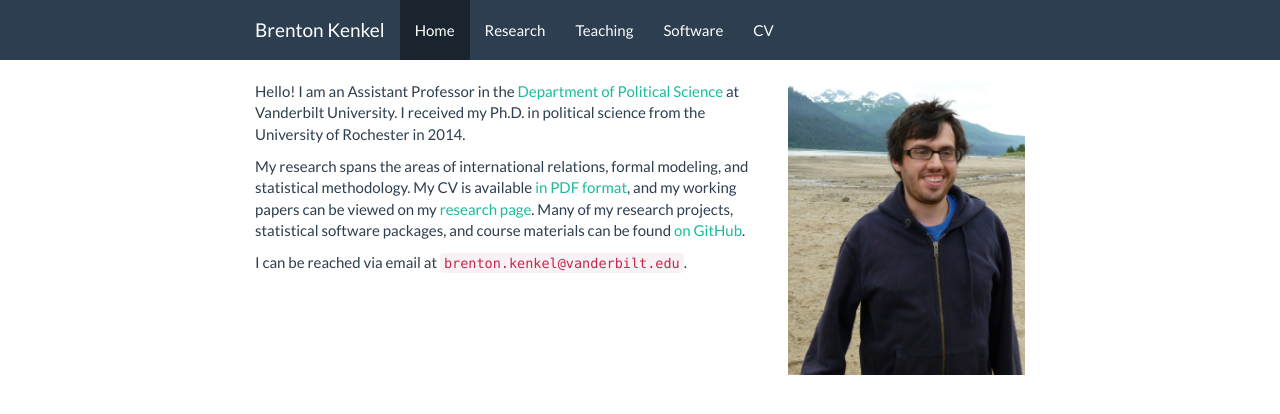
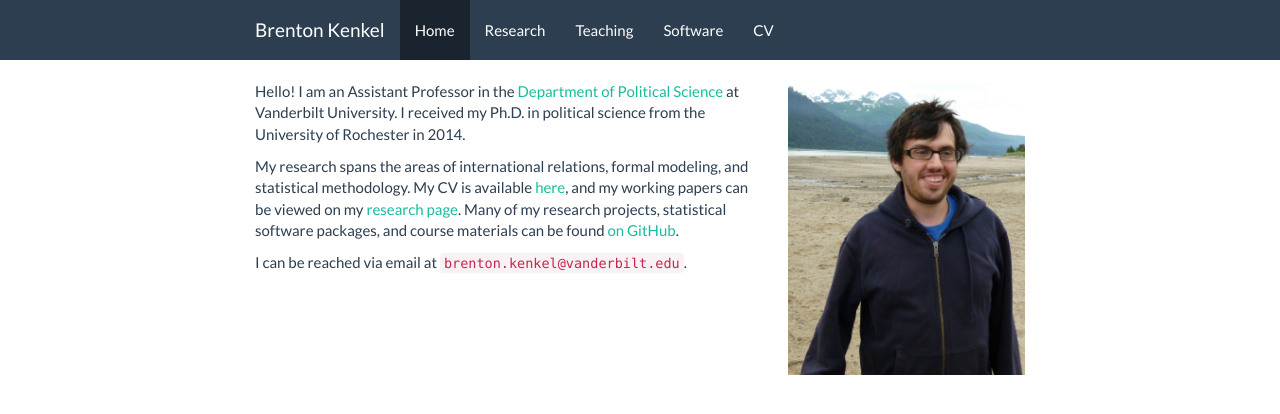
Before and after one commit to brentonk/old-website, a Jekyll site: the page built from index.md, in a window 1280 px wide. Shown: the top 414 px of the page. Built offline with Jekyll 4.4.1, drawn with Linux system fonts in a browser that asks for light colours; nearby versions of some CDN libraries.

Commit message:
Fix broken CV link

```diff
--- a/index.md
+++ b/index.md
@@ -20,10 +20,9 @@
 University of Rochester in 2014.
 
 My research spans the areas of international relations, formal modeling, and
-statistical methodology.  My CV is available
-[in PDF format](data/kenkel_cv.pdf), and my working papers can be viewed on my
-[research page](research.html).  Many of my research projects, statistical
-software packages, and course materials can be found
-[on GitHub](https://github.com/brentonk).
+statistical methodology.  My CV is available [here](cv.html), and my working
+papers can be viewed on my [research page](research.html).  Many of my
+research projects, statistical software packages, and course materials can be
+found [on GitHub](https://github.com/brentonk).
 
 I can be reached via email at `brenton.kenkel@vanderbilt.edu`.
```
